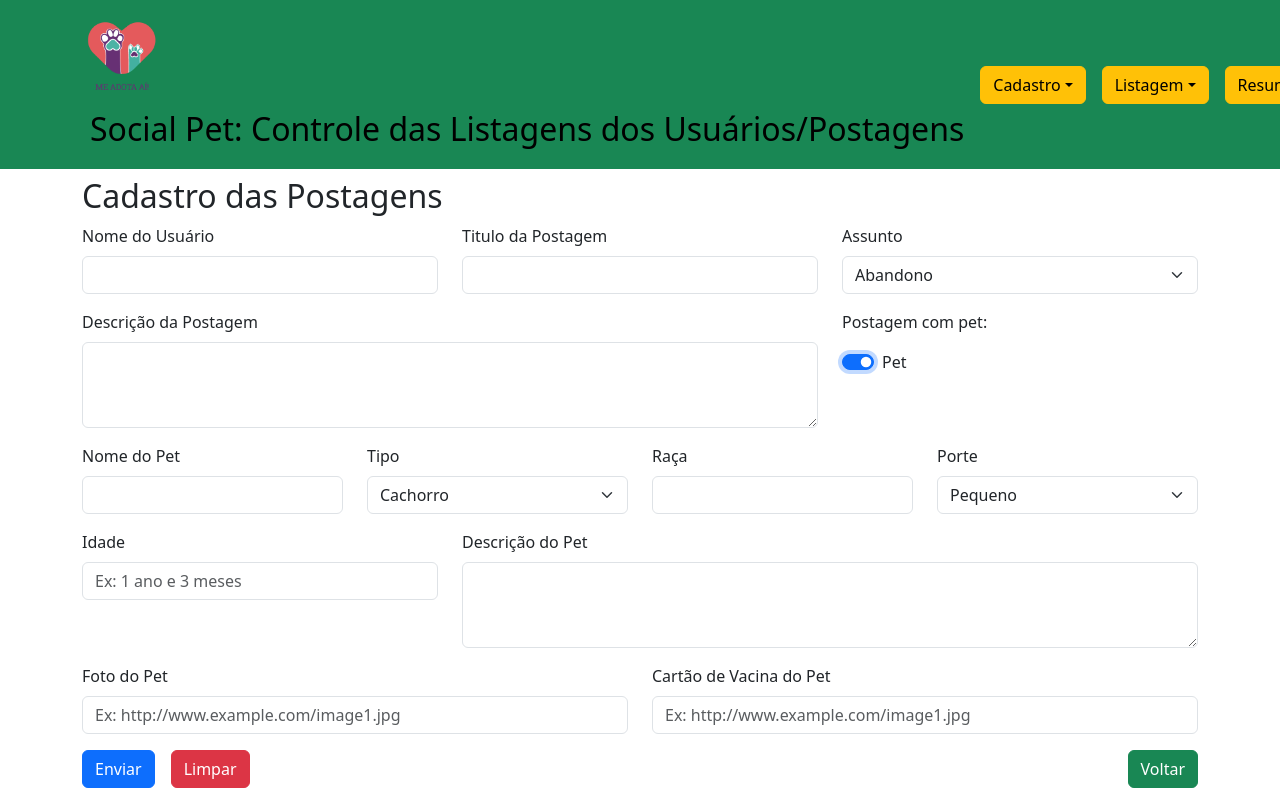
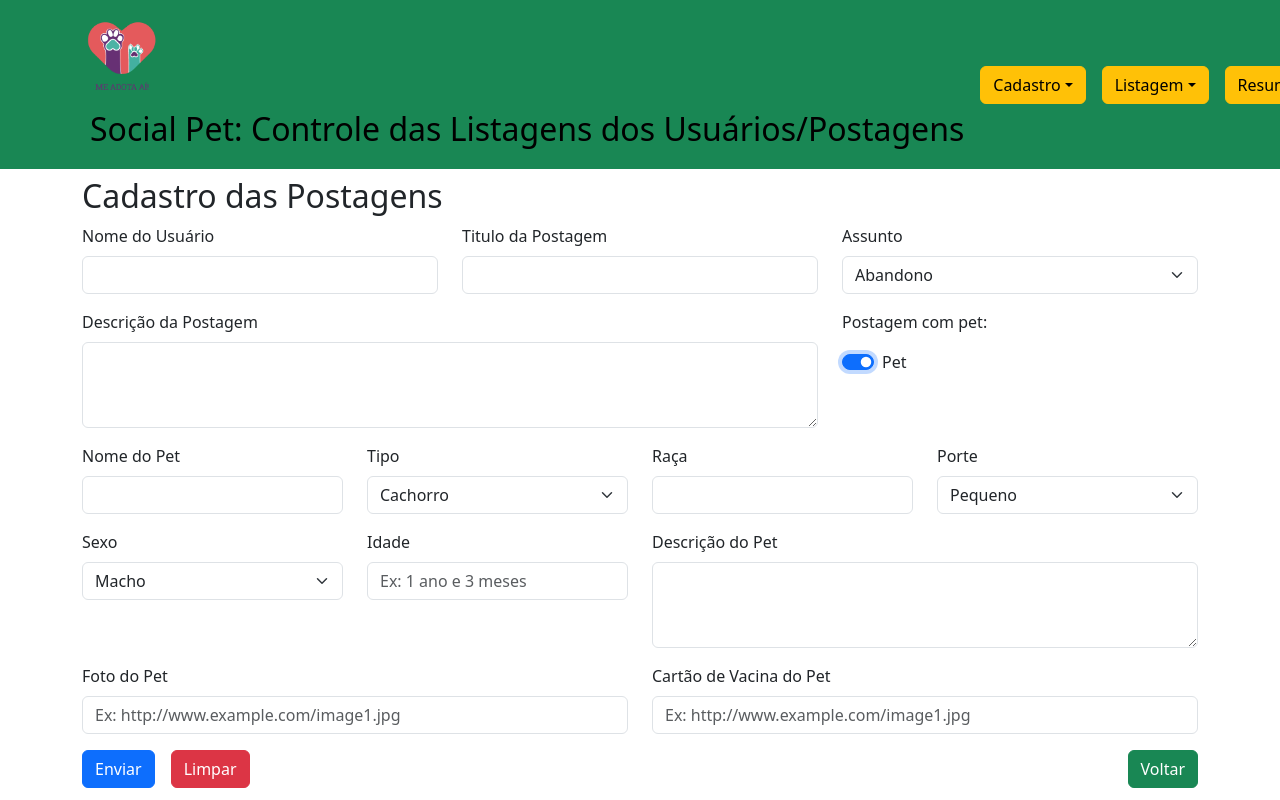
Before and after one commit to IgorSimim/Projeto_Integrador, a Next.js app in the folder adm-front/: page /alteraPost/1 in a window 1280 px wide. Both pictures are taken after a click on the checkbox "Pet". Shown: the top 800 px of the page. Built offline with nearby package versions, Linux system fonts and the light colour scheme; no server answers.

Commit message:
:heavy_plus_sign: Add field sexo for posts

```diff
--- a/adm-front/app/alteraPost/[id]/page.jsx
+++ b/adm-front/app/alteraPost/[id]/page.jsx
@@ -31,6 +31,7 @@ export default function Alteracao() {
                 tipo: dado.tipo,
                 raca: dado.raca,
                 porte: dado.porte,
+                sexo: dado.sexo,
                 idade: dado.idade,
                 descricaopet: dado.descricaopet,
                 fotopet: dado.fotopet,
@@ -170,11 +171,18 @@ export default function Alteracao() {
                         </div>
 
                         <div className="row mt-3">
-                            <div className="col-sm-4">
+                            <div className="col-sm-3">
+                                <label htmlFor="sexo" className="form-label">Sexo</label>
+                                <select id="sexo" className="form-select" {...register("sexo")} required>
+                                    <option value="Macho">Macho</option>
+                                    <option value="Fêmea">Fêmea</option>
+                                </select>
+                            </div>
+                            <div className="col-sm-3">
                                 <label htmlFor="idade" className="form-label">Idade</label>
                                 <input type="text" className="form-control" id="idade" placeholder="Ex: 1 ano e 3 meses" {...register("idade")} />
                             </div>
-                            <div className="col-sm-8">
+                            <div className="col-sm-6">
                                 <label htmlFor="descricaopet" className="form-label">Descrição do Pet</label>
                                 <textarea className="form-control" id="descricaopet" rows="3" {...register("descricaopet")}></textarea>
                             </div>
```
Also changed, not shown: adm-front/app/cadastroPostagem/page.jsx (+10 -2 lines), adm-front/app/consultaPost/[id]/page.jsx (+6 -2 lines), 1 other file (tests, documents, lock files or other folders).
